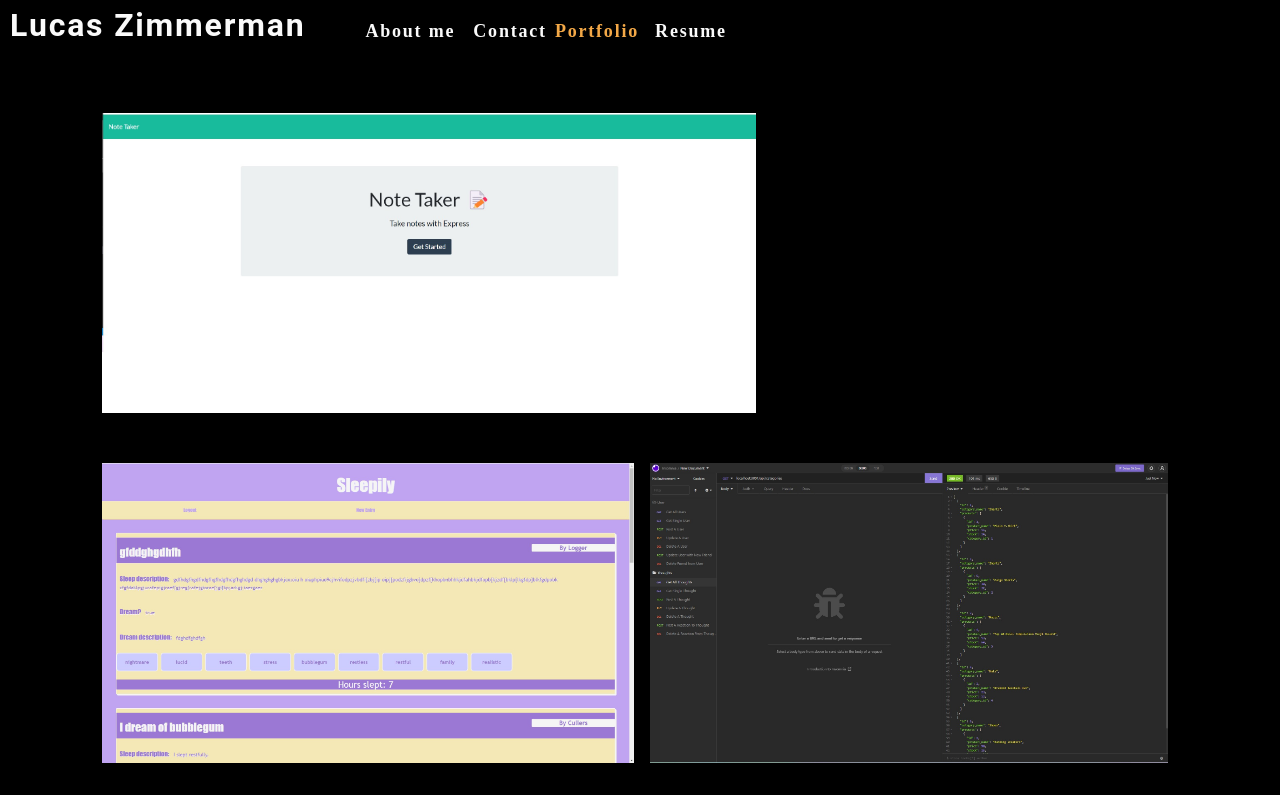
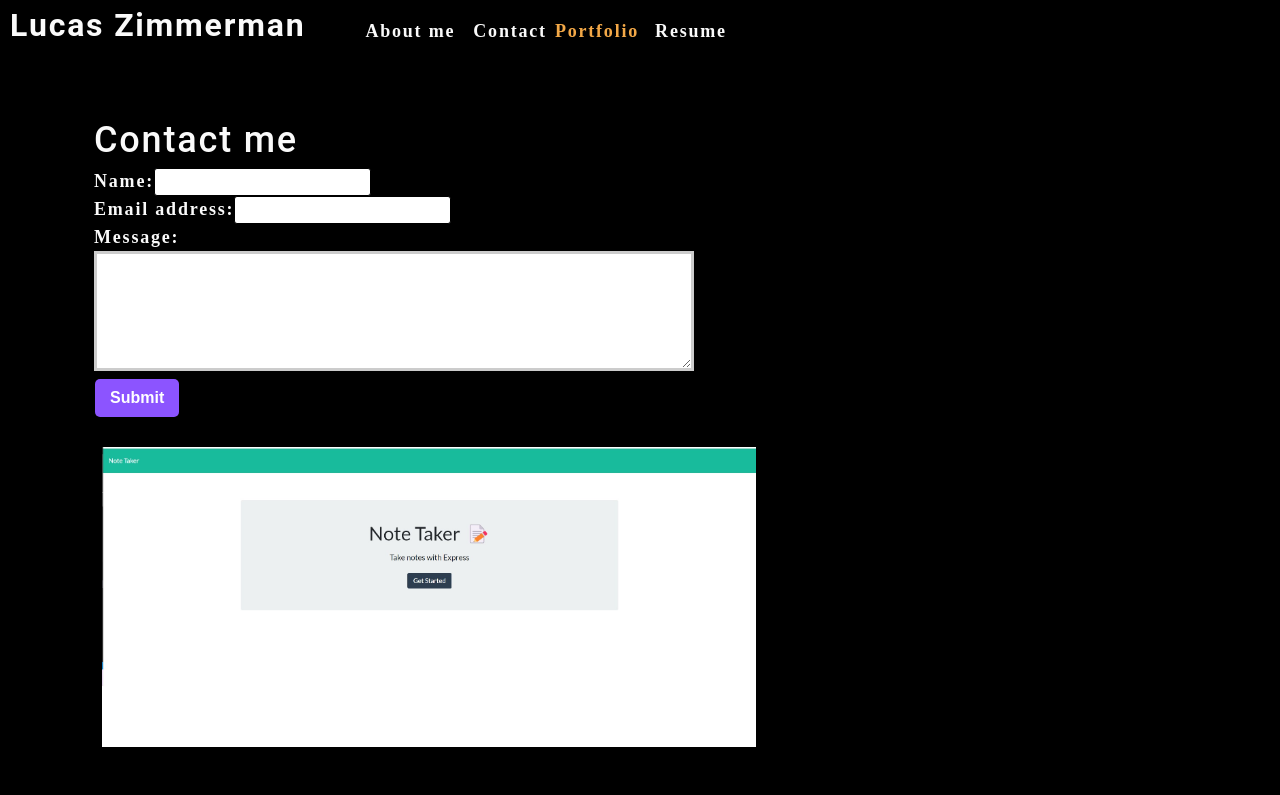
Before and after one commit to dolomiteson/total-rad-reactive-portfolio, a React (Create React App) app: page / in a window 1280 px wide. Shown: the top 795 px of the page. Built offline with nearby package versions, Linux system fonts and the light colour scheme.

Commit message:
Complete form functionality

```diff
--- a/src/App.js
+++ b/src/App.js
@@ -3,6 +3,7 @@
 import Nav from './components/Nav';
 import About from './components/About';
 import Portfolio from './components/Portfolio';
+import ContactForm from './components/Contact';
 import Footer from './components/Footer';
 
 function App() {
@@ -23,6 +24,7 @@
       ></Nav>
       <main>
         <div>
+          <ContactForm></ContactForm>
           <Portfolio></Portfolio>
           <About></About>
         </div>
--- a/src/components/Contact/index.js
+++ b/src/components/Contact/index.js
@@ -1,24 +1,40 @@
-import React from 'react';
+import React, { useState } from 'react';
 
 function ContactForm() {
+
+  const [formState, setFormState] = useState({ name: '', email: '', message: '' });
+
+  const { name, email, message } = formState;
+
+  function handleChange(e) {
+    setFormState({...formState, [e.target.name]: e.target.value })
+  }
+
+  function handleSubmit(e) {
+    e.preventDefault();
+    console.log(formState);
+  }
+
+  return (
     <section>
       <h1>Contact me</h1>
-    <form id="contact-form">
+      <form id="contact-form" onSubmit={handleSubmit}>
         <div>
           <label htmlFor="name">Name:</label>
-        <input type="text" name="name" />
+          <input type="text" defaultValue={name} onChange={handleChange} name="name" />
         </div>
         <div>
           <label htmlFor="email">Email address:</label>
-        <input type="email" name="email" />
+          <input type="email" defaultValue={email} onChange={handleChange} name="email" />
         </div>
         <div>
           <label htmlFor="message">Message:</label>
-        <textarea name="message" rows="5" />
+          <textarea name="message" defaultValue={message} onChange={handleChange} rows="5" />
         </div>
         <button type="submit">Submit</button>
       </form>
     </section>
+  );
 }
 
 export default ContactForm;
```
Lines whose indentation alone changed are shown as unchanged.
